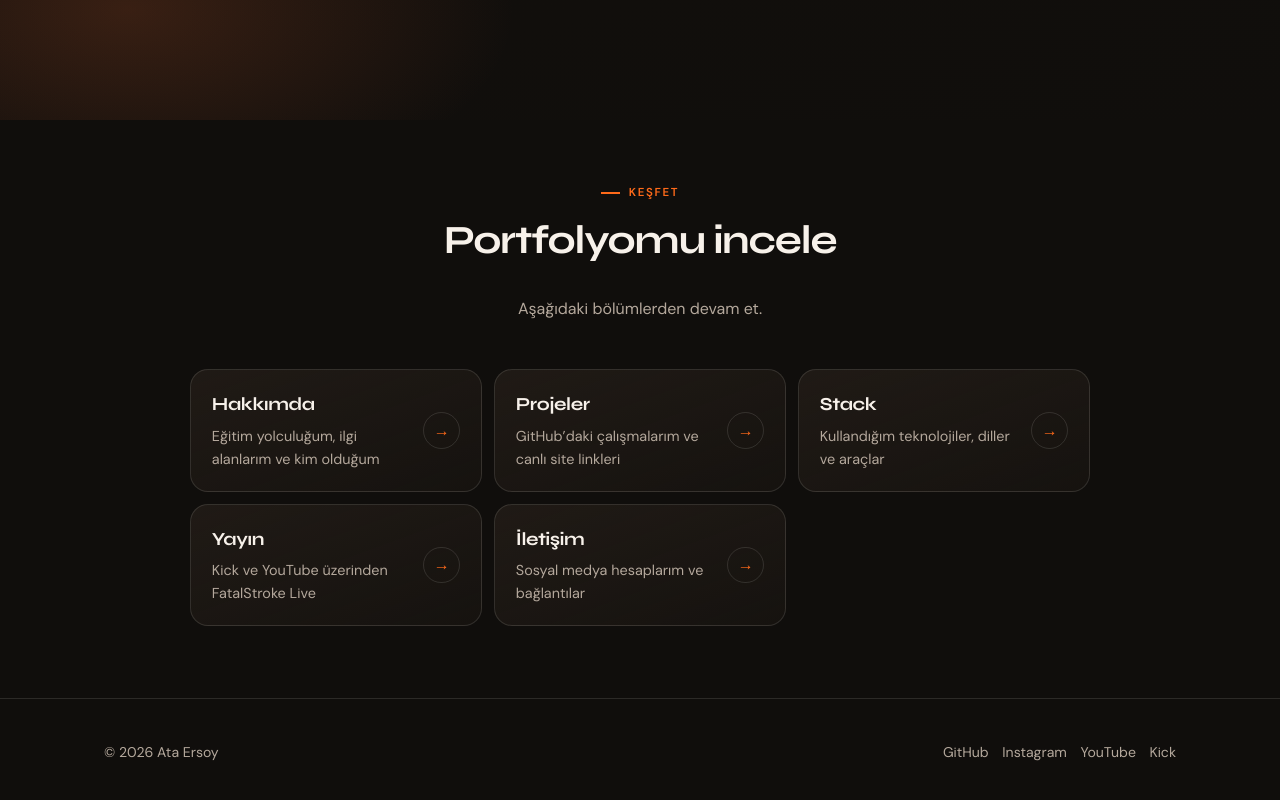
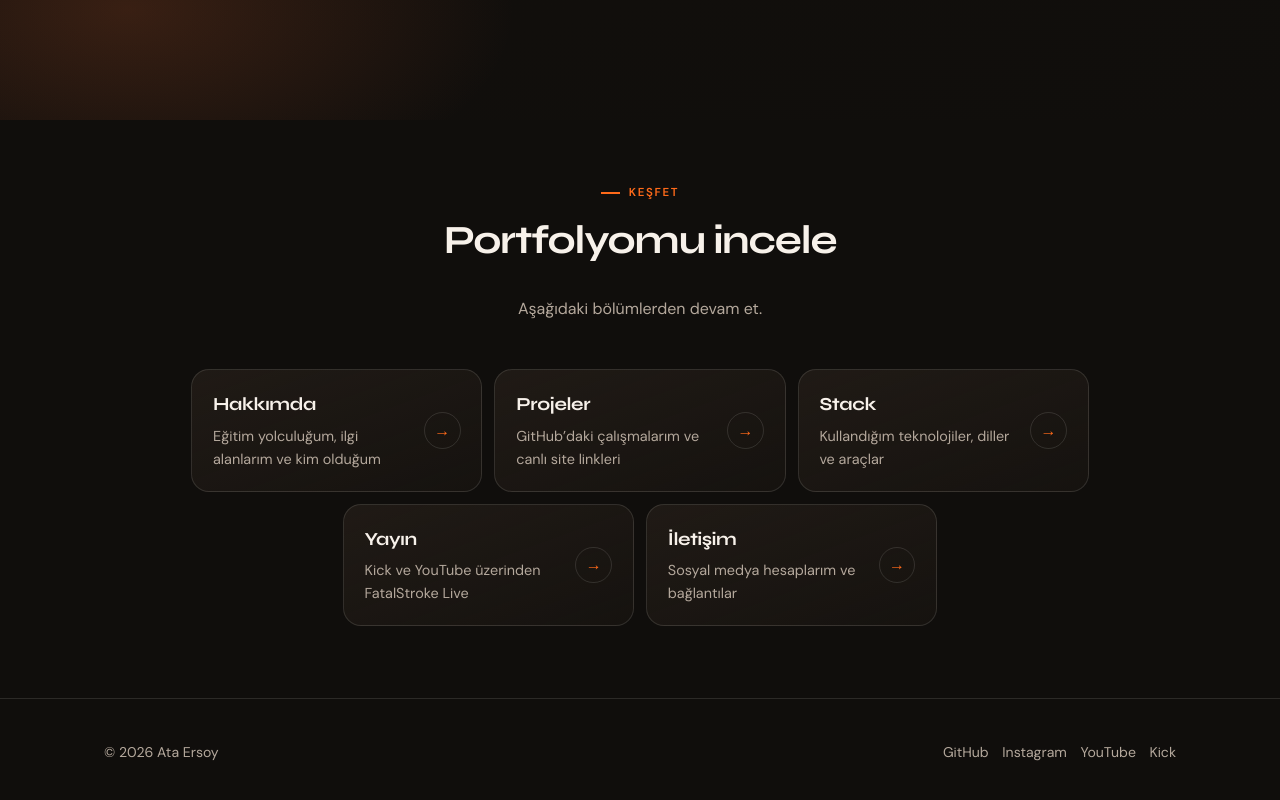
Before and after one commit to ataersoy44945/my-personal-website, a React (Vite) app: page / in a window 1280 px wide. Shown: the part 685-1485 px from the top of the page. Built offline with nearby package versions, Linux system fonts and the light colour scheme.

Commit message:
Refactor explore grid layout to use flexbox for improved responsiveness. Updated styles to allow for dynamic item sizing and better alignment across different screen sizes.

```diff
--- a/src/index.css
+++ b/src/index.css
@@ -445,10 +445,22 @@ img {
 }
 
 .explore-grid {
-  display: grid;
+  display: flex;
+  flex-wrap: wrap;
+  justify-content: center;
   gap: 0.75rem;
   max-width: 900px;
   margin-inline: auto;
+}
+
+.explore-grid > * {
+  flex: 1 1 100%;
+  min-width: 0;
+}
+
+.explore-grid > * > .explore-card {
+  height: 100%;
+  width: 100%;
 }
 
 .explore-card {
@@ -919,8 +931,9 @@ img {
     margin: 0 auto 2.75rem;
   }
 
-  .explore-grid {
-    grid-template-columns: repeat(2, 1fr);
+  .explore-grid > * {
+    flex: 1 1 calc(50% - 0.4rem);
+    max-width: calc(50% - 0.4rem);
   }
 
   .about-grid {
@@ -954,12 +967,9 @@ img {
 }
 
 @media (min-width: 980px) {
-  .explore-grid {
-    grid-template-columns: repeat(3, 1fr);
-  }
-
-  .explore-grid .explore-card:first-child {
-    grid-column: span 1;
+  .explore-grid > * {
+    flex: 1 1 calc(33.333% - 0.55rem);
+    max-width: calc(33.333% - 0.55rem);
   }
 
   .project-grid {
```
